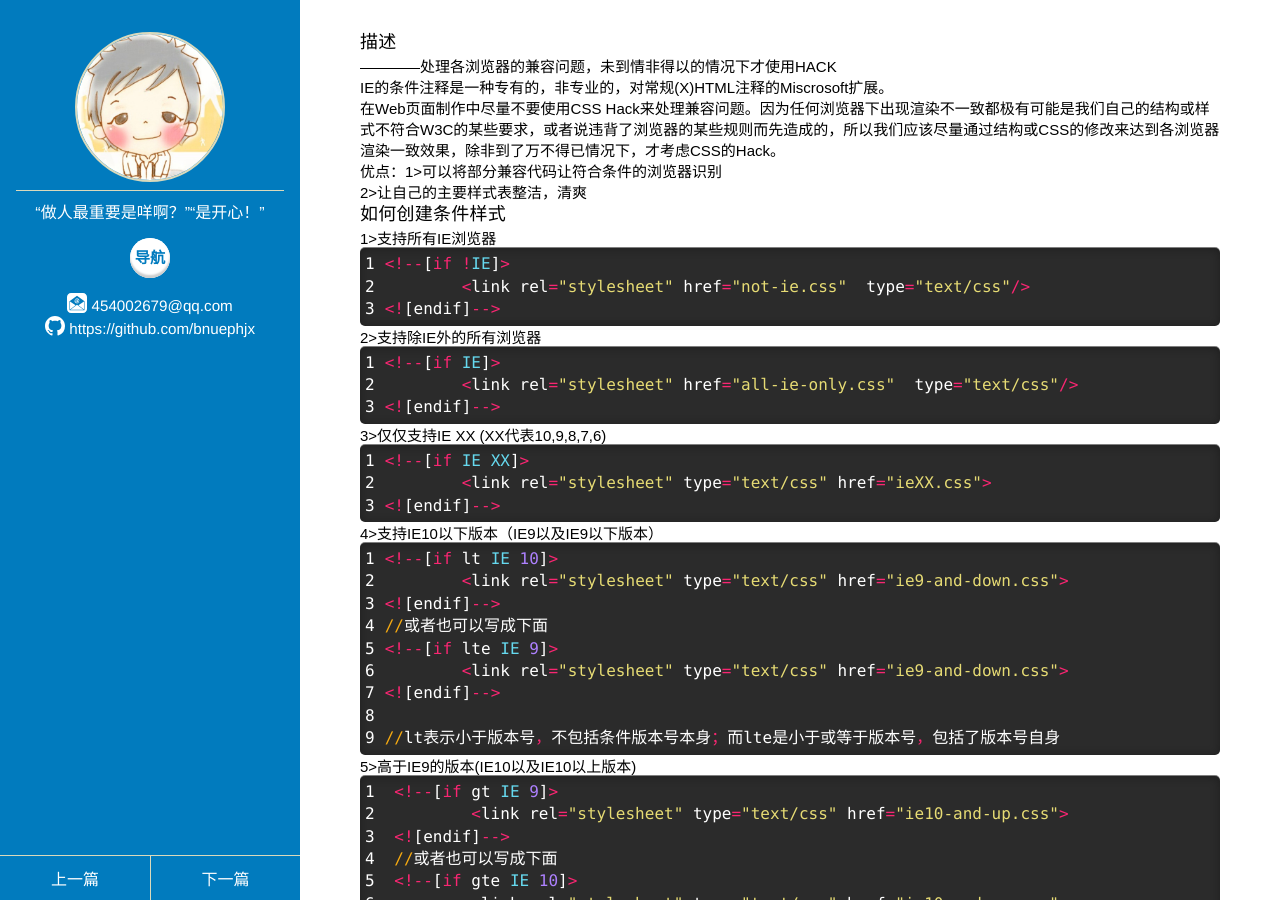
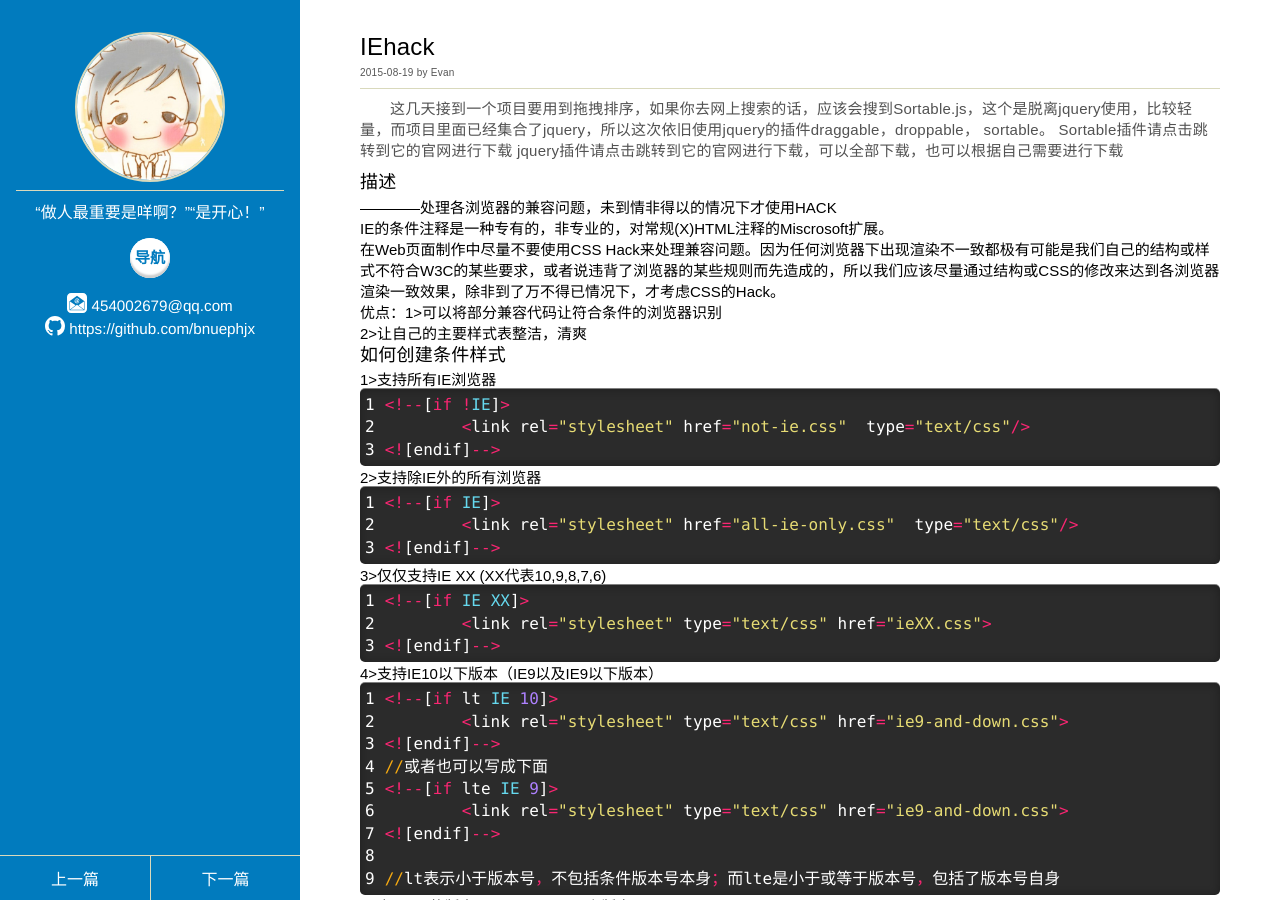
Before and after one commit to bnuephjx/bnuephjx.github.io, a Jekyll site: the page built from _posts/2015-08-19-IEhack.html, in a window 1280 px wide and 900 px high. Built offline with Jekyll 4.4.1, drawn with Linux system fonts in a browser that asks for light colours.

Commit message:
更新文章

```diff
--- a/_layouts/post.html
+++ b/_layouts/post.html
@@ -14,6 +14,9 @@
 	<div class="main">
 		<div class="article-info">
 			<div class="article">
+				<h3 class="text-left">{{ page.title }}</h3>
+				<h6 class="text-left"><small>{{ page.date | date: "%F" }} by {{ page.author }}</small></h6>
+				<hr />
 				{{ content }}
 			</div>
 		</div>
--- a/_posts/2015-08-19-IEhack.html
+++ b/_posts/2015-08-19-IEhack.html
@@ -9,6 +9,11 @@ tags:
 categories: CSS
 description: IE的条件注释是一种专有的，非专业的，对常规(X)HTML注释的Miscrosoft扩展。但是在Web页面制作中尽量不要使用CSS Hack来处理兼容问题。除非到了万不得已情况下，才考虑CSS的Hack。
 ---
+<summary class="font text-indent">
+    这几天接到一个项目要用到拖拽排序，如果你去网上搜索的话，应该会搜到Sortable.js，这个是脱离jquery使用，比较轻量，而项目里面已经集合了jquery，所以这次依旧使用jquery的插件draggable，droppable， sortable。
+    Sortable插件请点击跳转到它的官网进行下载
+    jquery插件请点击跳转到它的官网进行下载，可以全部下载，也可以根据自己需要进行下载
+</summary>
 <article class="infoContent">
     <h4 class="infoSubTitle">描述</h4>
     <p>
--- a/_posts/2017-03-23-jquery插件之拖放.html
+++ b/_posts/2017-03-23-jquery插件之拖放.html
@@ -8,9 +8,6 @@ tags:
 categories: 插件
 description: 最近一个项目要用到拖拽排序，如果你去网上搜索的话，应该会搜到Sortable.js，这个是脱离jquery使用，比较轻量，而项目里面已经集合了jquery，所以这次依旧使用jquery的插件draggable，droppable， sortable。
 ---
-<h3 class="text-left">jquery插件之拖放</h3>
-<h6 class="text-left"><small>2017-03-17 by Evan</small></h6>
-<hr />
 <summary class="font text-indent">
     这几天接到一个项目要用到拖拽排序，如果你去网上搜索的话，应该会搜到Sortable.js，这个是脱离jquery使用，比较轻量，而项目里面已经集合了jquery，所以这次依旧使用jquery的插件draggable，droppable， sortable。
     Sortable插件请点击跳转到它的官网进行下载
```
